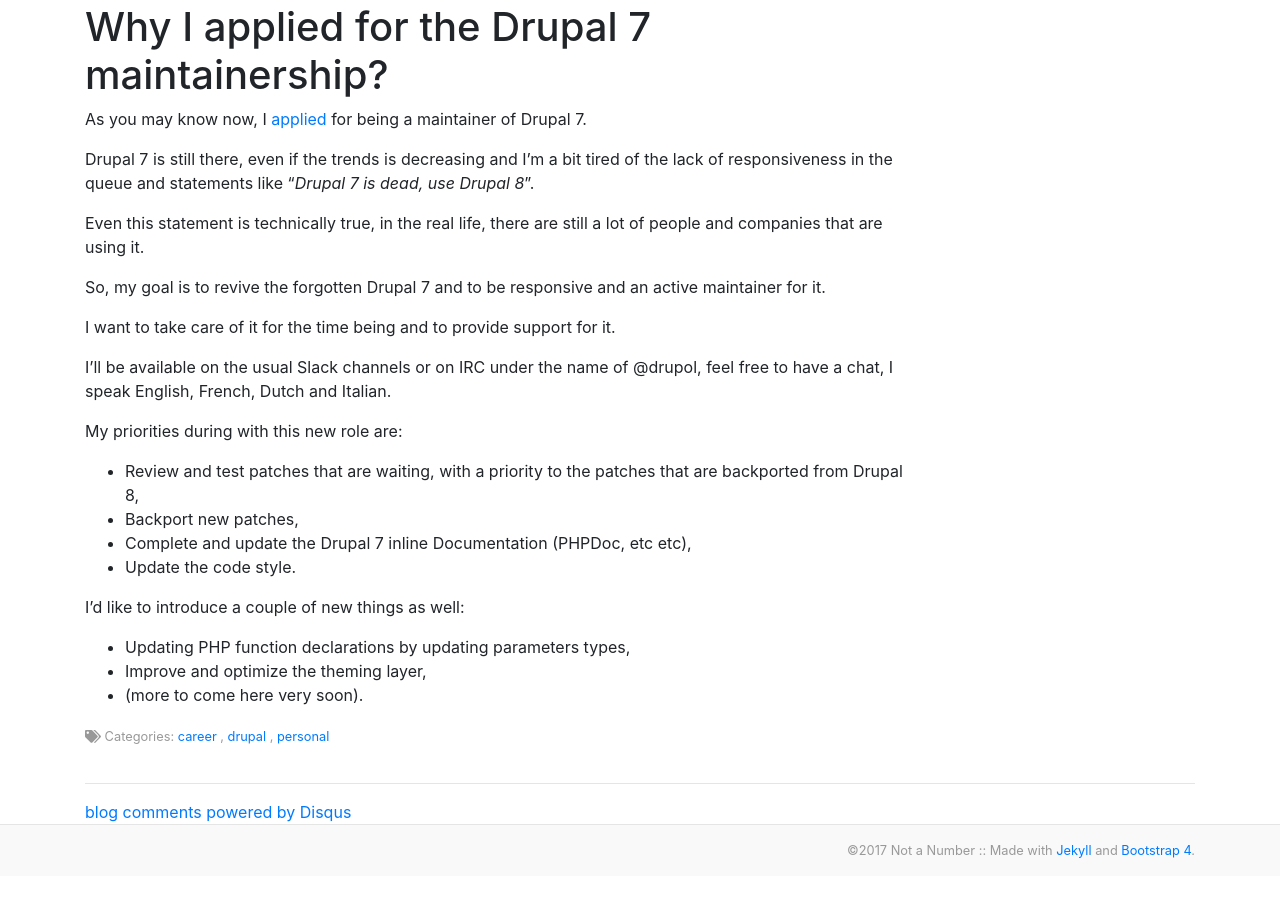
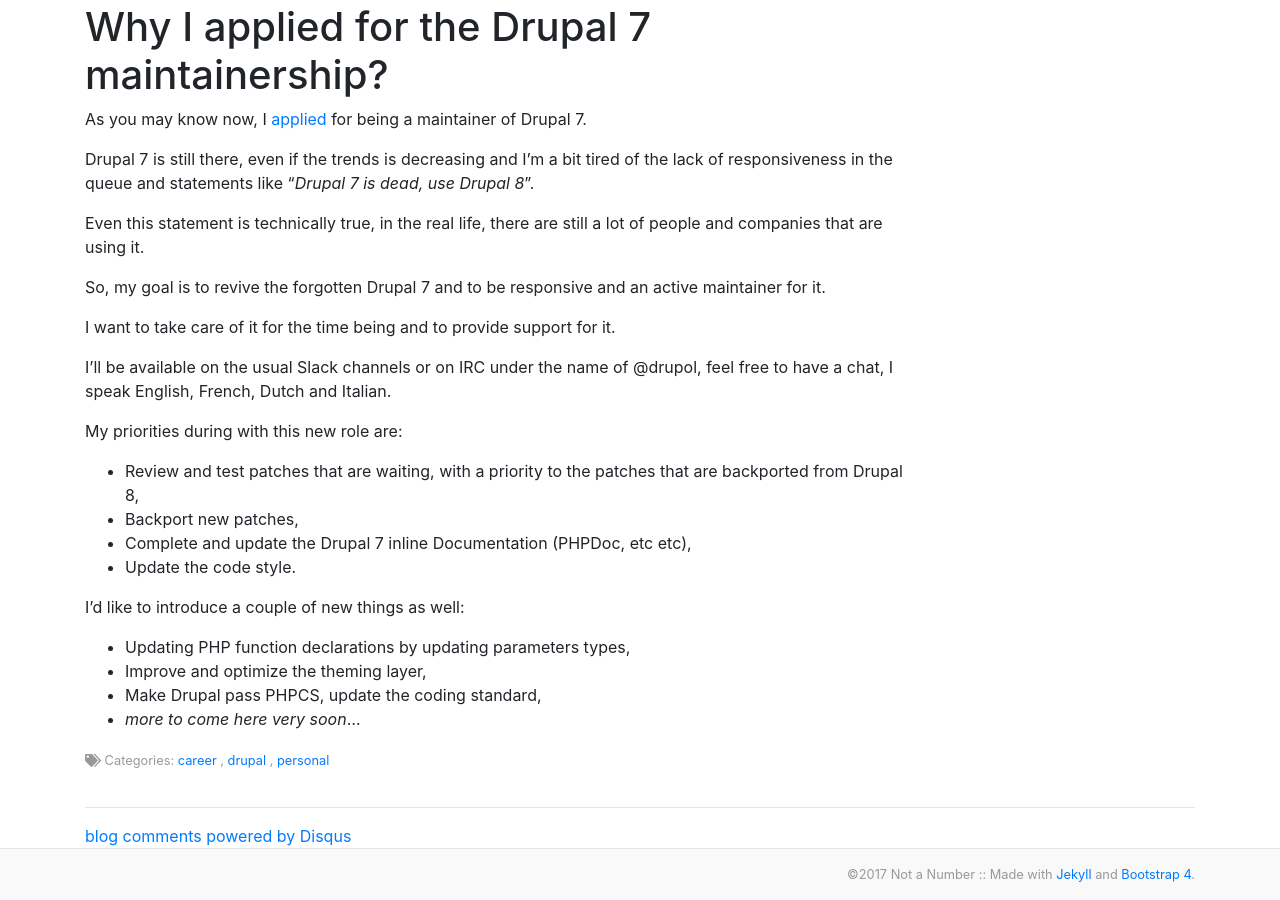
Before and after one commit to drupol/not-a-number.io, a Jekyll site: the page built from _posts/drupal/2018-07-15-how-did-i-fall-into-drupal.md, in a window 1280 px wide and 900 px high, scrolled down 1909 px. Built offline with Jekyll 4.4.1, drawn with Linux system fonts in a browser that asks for light colours; nearby versions of some CDN libraries; comment, search, counter and statistics services are not loaded; before the commit the page ends 2785 px from its top, so only the background shows below that.

Commit message:
Add a new point in the list.

```diff
--- a/_posts/drupal/2018-07-15-how-did-i-fall-into-drupal.md
+++ b/_posts/drupal/2018-07-15-how-did-i-fall-into-drupal.md
@@ -88,4 +88,5 @@
 
 * Updating PHP function declarations by updating parameters types,
 * Improve and optimize the theming layer,
-* (more to come here very soon).
+* Make Drupal pass PHPCS, update the coding standard,
+* _more to come here very soon_...
```
